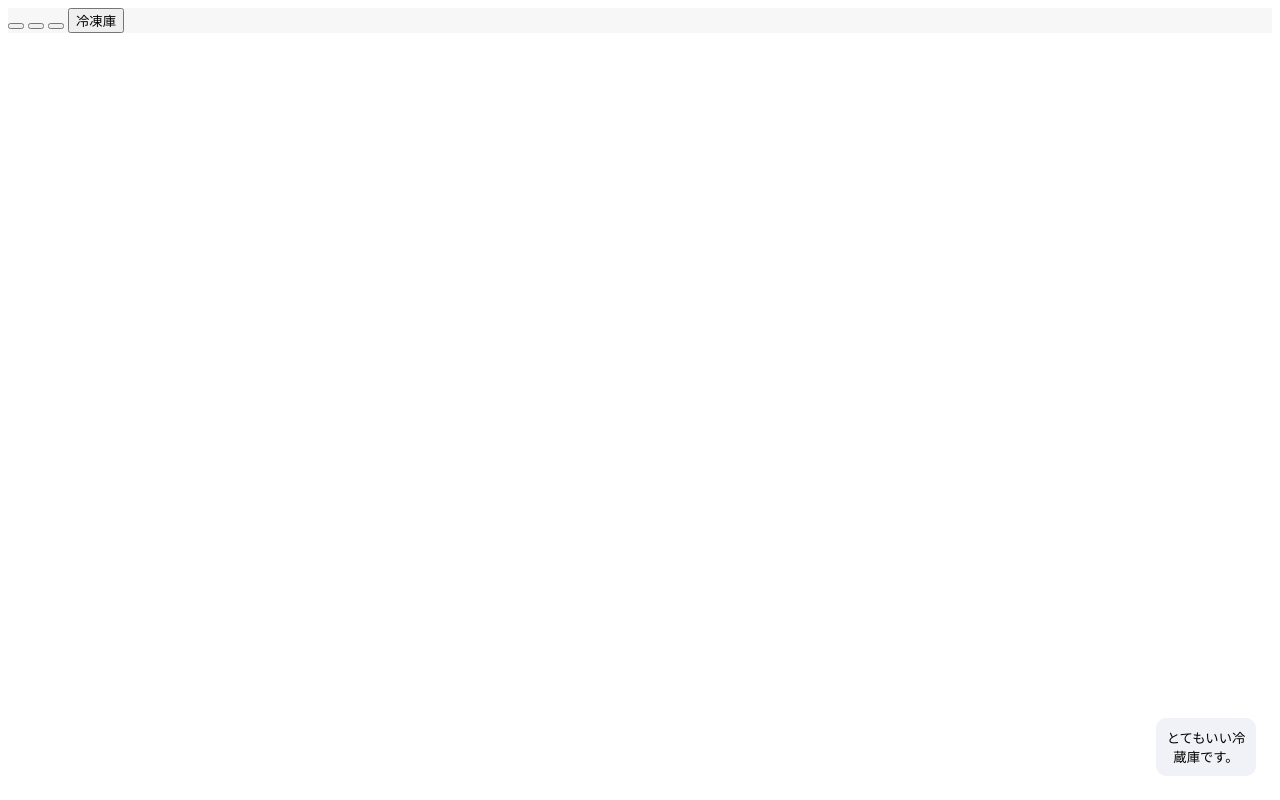
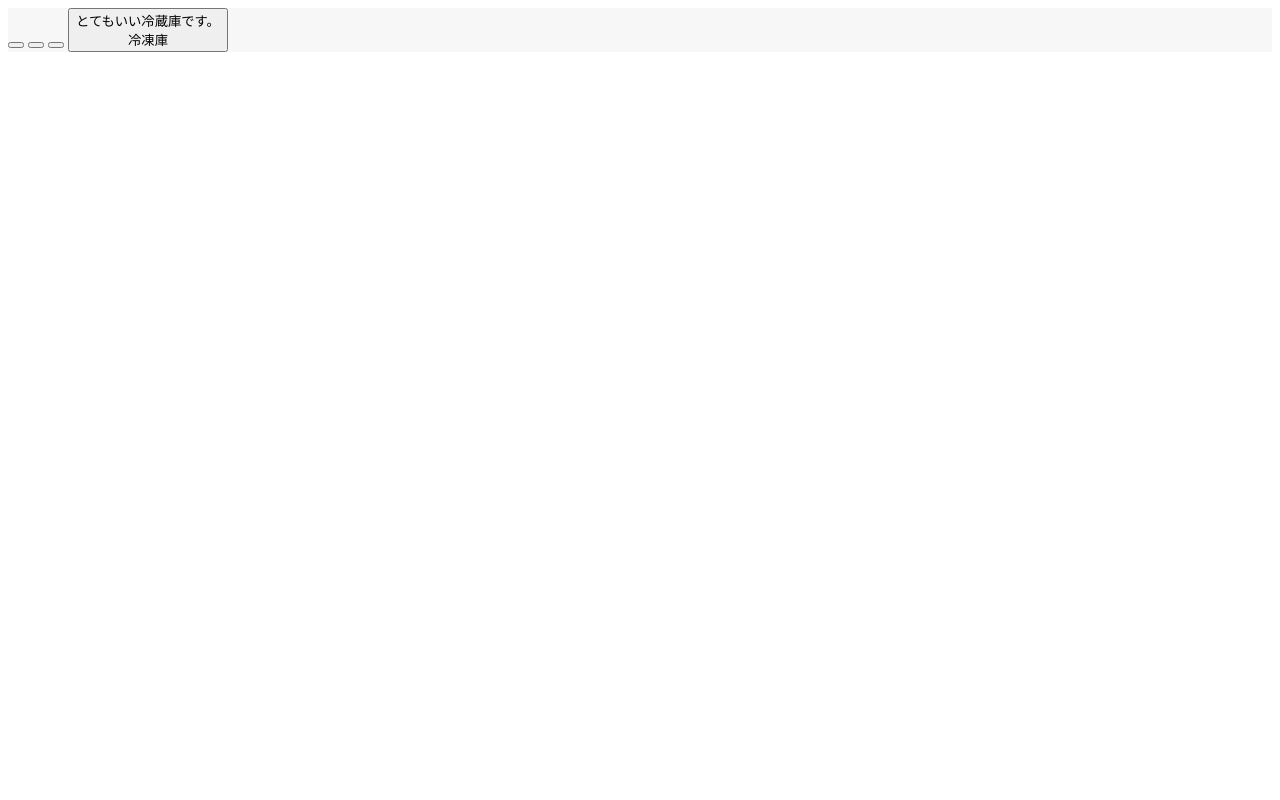
Before and after one commit to cynack/figni-viewer, a website: page index.html in a window 1280 px wide. Drawn offline with Linux system fonts and the light colour scheme.

Commit message:
add panel class

```diff
--- a/index.html
+++ b/index.html
@@ -58,7 +58,7 @@
           closeup
           orbit="auto auto 0.1m"
         >
-          <div class="panel" slot="panel">
+          <div slot="panel">
             <span>とてもいい冷蔵庫です。</span>
           </div>
           冷凍庫
@@ -72,6 +72,9 @@
       .figni-viewer-hotspot {
         background-color: blue;
       }
+      .figni-viewer-panel {
+        background-color: red;
+      }
       .first-hide {
         display: none;
       }
@@ -79,15 +82,6 @@
         width: 100%;
         height: 480px;
       }
-      .panel {
-        background-color: #f1f2f7;
-        position: absolute;
-        right: 1.5rem;
-        bottom: 1.5rem;
-        border-radius: 10px;
-        padding: 10px;
-        width: 80px;
-      }
     </style>
   </body>
 </html>
```
Also changed, not shown: src/index.js (+5 -2 lines), CHANGELOG.md.
